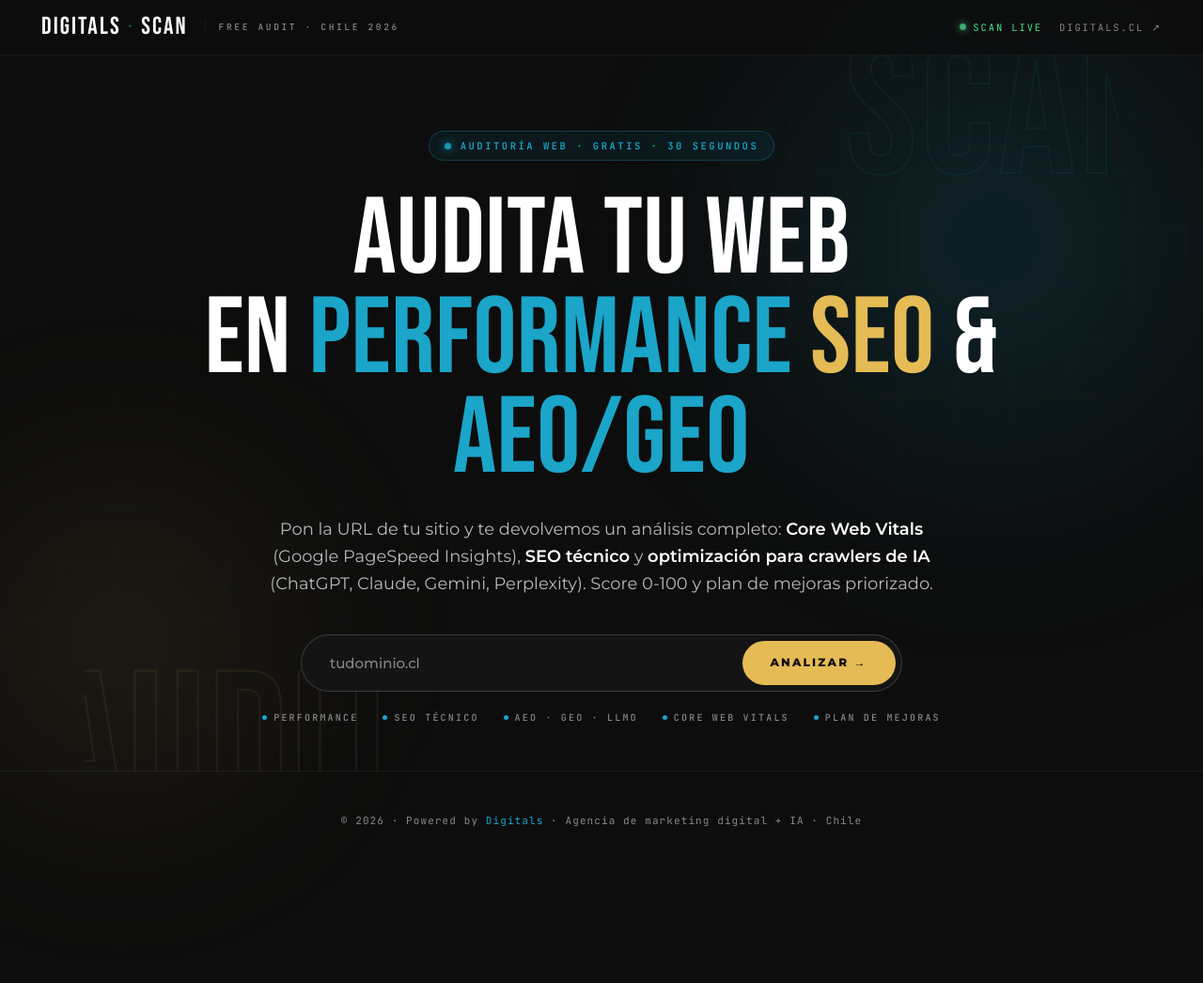
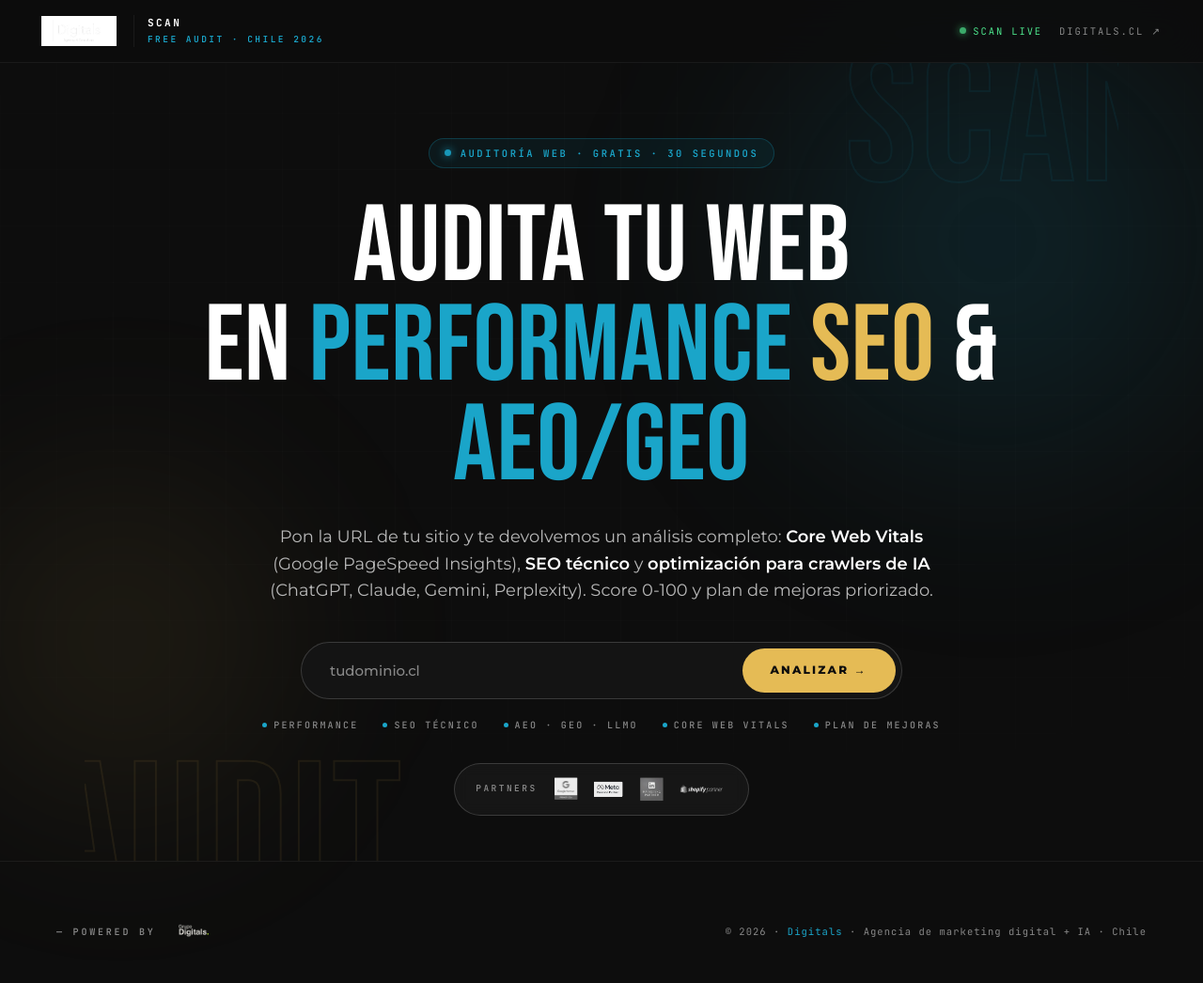
Before and after one commit to sebafigueroads/digitals-scan, a website: page public/index.html in a window 1280 px wide. Shown: the whole page at 94% size. Before the commit the page ends 926 px from the top, so only its background shows below. Drawn offline with Linux system fonts and the light colour scheme.

Commit message:
feat(scan): logo Digitals real topbar + partner badges hero + orbita 7 LLMs flotando en sección AEO/GEO/LLMO + footer Powered by Grupo Digitals con logo

```diff
--- a/public/index.html
+++ b/public/index.html
@@ -71,10 +71,10 @@ button { font: inherit; color: inherit; cursor: pointer; background: none; borde
 /* === Topbar === */
 .topbar { position: sticky; top: 0; z-index: 50; padding: 16px clamp(20px, 4vw, 44px); display: flex; justify-content: space-between; align-items: center; background: rgba(13,13,13,0.82); backdrop-filter: blur(18px); border-bottom: 1px solid var(--line); }
 .brand { display: flex; align-items: center; gap: 14px; }
-.brand-logo { display: inline-flex; align-items: center; gap: 8px; font-family: var(--font-title); font-size: 26px; letter-spacing: 0.08em; color: var(--text-pure); text-transform: uppercase; line-height: 1; }
-.brand-logo .dot { color: var(--cyan); font-size: 18px; line-height: 1; }
-.brand-sub { font-family: var(--font-mono); font-size: 9.5px; font-weight: 500; letter-spacing: 0.28em; color: var(--text-muted); text-transform: uppercase; padding-left: 14px; border-left: 1px solid var(--line); margin-left: 4px; }
-@media (max-width: 600px) { .brand-sub { display: none; } }
+.brand img { height: 32px; width: auto; }
+.brand-tag { font-family: var(--font-mono); font-size: 9.5px; font-weight: 600; letter-spacing: 0.26em; color: var(--cyan-bright); text-transform: uppercase; padding-left: 14px; border-left: 1px solid var(--line); margin-left: 4px; }
+.brand-tag strong { color: var(--text-pure); font-weight: 700; display: block; font-size: 11px; margin-bottom: 2px; }
+@media (max-width: 760px) { .brand img { height: 26px; } .brand-tag { display: none; } }
 .topbar-right { display: flex; gap: 18px; align-items: center; font-family: var(--font-mono); font-size: 10.5px; letter-spacing: 0.18em; text-transform: uppercase; color: var(--text-muted); }
 .topbar-right .live { display: inline-flex; align-items: center; gap: 7px; color: var(--signal); }
 .topbar-right .live::before { content: ''; width: 7px; height: 7px; border-radius: 50%; background: var(--signal); box-shadow: 0 0 8px var(--signal); animation: pulse 1.6s infinite; }
@@ -221,10 +221,42 @@ h1 .em-y { color: var(--yellow); }
 .modal.done .form { display: none; }
 .modal.done .success { display: block; }
 
-/* Footer */
-.foot { padding: 44px clamp(20px, 5vw, 60px); border-top: 1px solid var(--line); position: relative; z-index: 5; text-align: center; font-family: var(--font-mono); font-size: 11px; letter-spacing: 0.10em; color: var(--text-muted); }
-.foot a { color: var(--cyan-bright); }
-.foot a:hover { color: var(--yellow); }
+/* Partner badges hero */
+.partner-row { margin-top: 32px; display: inline-flex; align-items: center; gap: 18px; padding: 12px 22px; background: rgba(255,255,255,0.04); border: 1px solid var(--line-strong); border-radius: 100px; flex-wrap: wrap; justify-content: center; backdrop-filter: blur(8px); }
+.partner-row .lbl { font-family: var(--font-mono); font-size: 9.5px; font-weight: 600; letter-spacing: 0.26em; color: var(--text-muted); text-transform: uppercase; }
+.partner-row .badges { display: inline-flex; gap: 16px; align-items: center; }
+.partner-row img { height: 30px; width: auto; opacity: 0.92; transition: opacity 0.25s, transform 0.25s; }
+.partner-row img:hover { opacity: 1; transform: scale(1.05); }
+@media (max-width: 600px) { .partner-row img { height: 24px; } .partner-row { gap: 12px; padding: 10px 16px; } }
+
+/* Orbita floating LLMs en sección AEO/GEO */
+.aeo-orbita { position: relative; margin: 0 auto 32px; max-width: 720px; padding: 30px 0 50px; min-height: 200px; display: grid; place-items: center; }
+.aeo-core { padding: 16px 28px; background: linear-gradient(135deg, var(--cyan), var(--yellow)); border-radius: 18px; box-shadow: 0 18px 36px rgba(18,128,155,0.32); position: relative; z-index: 2; }
+.aeo-core::before { content: ''; position: absolute; inset: -8px; border: 1.5px solid rgba(18,128,155,0.45); border-radius: 24px; animation: coreBreath 3s ease-in-out infinite; }
+.aeo-core strong { font-family: var(--font-title); font-size: 1.6rem; color: var(--bg-charcoal); letter-spacing: 0.04em; }
+@keyframes coreBreath { 50% { transform: scale(1.06); opacity: 0.5; } }
+.aeo-orb { position: absolute; width: 50px; height: 50px; background: #fff; border-radius: 12px; display: grid; place-items: center; box-shadow: 0 12px 26px rgba(0,0,0,0.32); transition: transform 0.3s var(--ease-fluid); }
+.aeo-orb:hover { transform: scale(1.16) rotate(-3deg); z-index: 10; }
+.aeo-orb img { max-width: 70%; max-height: 70%; }
+.aeo-orb.f1 { animation: float1 6s ease-in-out infinite; }
+.aeo-orb.f2 { animation: float2 7s ease-in-out infinite; }
+.aeo-orb.f3 { animation: float3 8s ease-in-out infinite; }
+@keyframes float1 { 50% { transform: translateY(-12px); } }
+@keyframes float2 { 50% { transform: translateY(-16px); } }
+@keyframes float3 { 50% { transform: translateY(-9px); } }
+@media (max-width: 600px) { .aeo-orb { width: 38px; height: 38px; border-radius: 9px; } }
+
+/* Footer Grupo Digitals */
+.foot { padding: 50px clamp(20px, 5vw, 60px) 30px; border-top: 1px solid var(--line); position: relative; z-index: 5; }
+.foot-inner { max-width: 1200px; margin: 0 auto; display: flex; gap: 24px; justify-content: space-between; align-items: center; flex-wrap: wrap; }
+.foot-grupo { display: flex; align-items: center; gap: 18px; flex-wrap: wrap; }
+.foot-grupo .lbl { font-family: var(--font-mono); font-size: 10px; letter-spacing: 0.28em; text-transform: uppercase; color: var(--text-muted); font-weight: 600; }
+.foot-grupo img { height: 42px; width: auto; opacity: 0.9; transition: opacity 0.3s; }
+.foot-grupo img:hover { opacity: 1; }
+.foot-copy { font-family: var(--font-mono); font-size: 10.5px; letter-spacing: 0.10em; color: var(--text-muted); }
+.foot-copy a { color: var(--cyan-bright); }
+.foot-copy a:hover { color: var(--yellow); }
+@media (max-width: 600px) { .foot-inner { justify-content: center; text-align: center; } }
 </style>
 </head>
 <body>
@@ -235,8 +267,8 @@ h1 .em-y { color: var(--yellow); }
 
 <header class="topbar">
   <a href="/" class="brand">
-    <span class="brand-logo">DIGITALS<span class="dot">·</span>SCAN</span>
-    <span class="brand-sub">Free audit · Chile 2026</span>
+    <img src="assets/logo/digitals-white.png" alt="Digitals · Agencia & Consultora"/>
+    <span class="brand-tag"><strong>Scan</strong>Free audit · Chile 2026</span>
   </a>
   <div class="topbar-right">
     <span class="live">SCAN LIVE</span>
@@ -262,6 +294,16 @@ h1 .em-y { color: var(--yellow); }
     <span>AEO · GEO · LLMO</span>
     <span>Core Web Vitals</span>
     <span>Plan de mejoras</span>
+  </div>
+
+  <div class="partner-row">
+    <span class="lbl">Partners</span>
+    <div class="badges">
+      <img src="assets/partners/cert-google.webp" alt="Google Premier Partner" title="Google Premier Partner"/>
+      <img src="assets/partners/cert-meta.webp" alt="Meta Business Partner" title="Meta Business Partner"/>
+      <img src="assets/partners/cert-linkedin.webp" alt="LinkedIn Marketing Partner" title="LinkedIn Marketing Partner"/>
+      <img src="assets/partners/cert-shopify.webp" alt="Shopify Partner" title="Shopify Partner"/>
+    </div>
   </div>
 
   <div class="loader" id="loader">
@@ -296,6 +338,18 @@ h1 .em-y { color: var(--yellow); }
   <div class="checks" id="seoChecks"></div>
 
   <div class="section-h"><span class="num">03</span><h3>AEO / GEO / LLMO (crawlers de IA)</h3></div>
+
+  <div class="aeo-orbita">
+    <div class="aeo-core"><strong>LLM SCAN</strong></div>
+    <div class="aeo-orb f1" style="top: 8%; left: 8%;"><img src="assets/orbita/chatgpt.png" alt="ChatGPT"/></div>
+    <div class="aeo-orb f2" style="top: 14%; right: 12%;"><img src="assets/orbita/claude.png" alt="Claude"/></div>
+    <div class="aeo-orb f3" style="bottom: 18%; left: 6%;"><img src="assets/orbita/gemini.png" alt="Gemini"/></div>
+    <div class="aeo-orb f1" style="top: 35%; left: 25%;"><img src="assets/orbita/google.png" alt="Google"/></div>
+    <div class="aeo-orb f2" style="bottom: 8%; right: 25%;"><img src="assets/orbita/google-ads.png" alt="Google Ads"/></div>
+    <div class="aeo-orb f3" style="top: 35%; right: 26%;"><img src="assets/orbita/meta.png" alt="Meta"/></div>
+    <div class="aeo-orb f1" style="bottom: 22%; right: 6%;"><img src="assets/orbita/elevenlabs.png" alt="ElevenLabs"/></div>
+  </div>
+
   <div class="checks" id="aeoChecks"></div>
 
   <div class="section-h"><span class="num">04</span><h3>Plan de mejoras priorizado</h3></div>
@@ -335,7 +389,15 @@ h1 .em-y { color: var(--yellow); }
 </div>
 
 <footer class="foot">
-  © 2026 · Powered by <a href="https://digitals.cl" target="_blank" rel="noopener">Digitals</a> · Agencia de marketing digital + IA · Chile
+  <div class="foot-inner">
+    <div class="foot-grupo">
+      <span class="lbl">— Powered by</span>
+      <a href="https://grupodigitals.com" target="_blank" rel="noopener"><img src="assets/logo/grupo-digitals.png" alt="Grupo Digitals"/></a>
+    </div>
+    <div class="foot-copy">
+      © 2026 · <a href="https://digitals.cl" target="_blank" rel="noopener">Digitals</a> · Agencia de marketing digital + IA · Chile
+    </div>
+  </div>
 </footer>
 
 <script>
```
Also changed, not shown: public/assets/logo/digitals-dark.png (added), public/assets/logo/digitals-white.png (added), public/assets/logo/grupo-digitals.png (added), public/assets/orbita/chatgpt.png (added), public/assets/orbita/claude.png (added), public/assets/orbita/elevenlabs.png (added), public/assets/orbita/gemini.png (added), public/assets/orbita/google-ads.png (added), public/assets/orbita/google.png (added), public/assets/orbita/meta.png (added), public/assets/partners/cert-google.webp (added), public/assets/partners/cert-linkedin.webp (added), public/assets/partners/cert-meta.webp (added), public/assets/partners/cert-shopify.webp (added).
